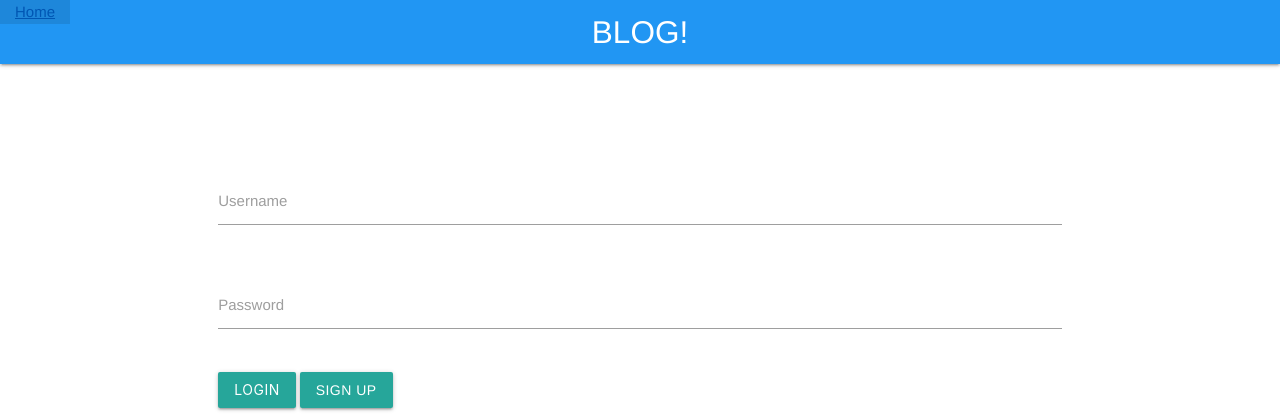
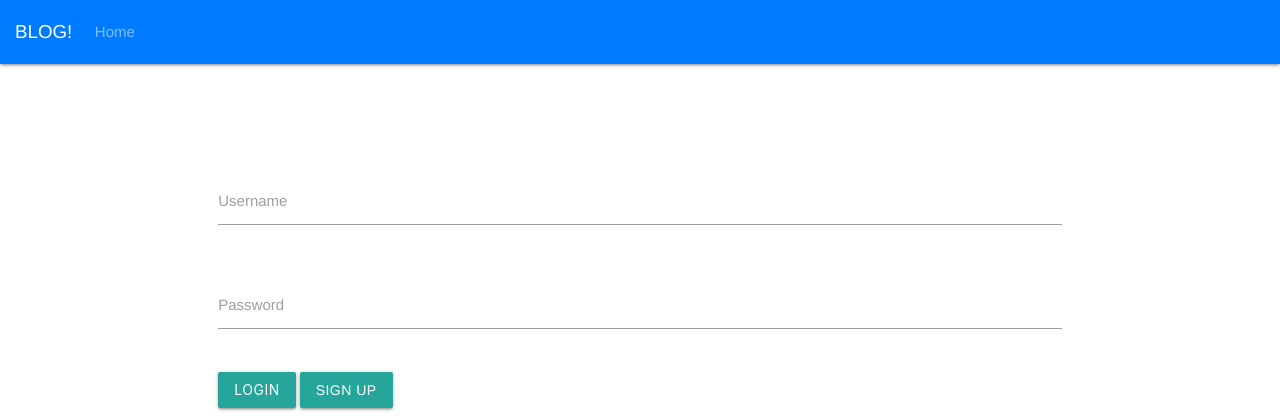
Before and after one commit to ravenusmc/blog, a PHP site: page /index.php in a window 1280 px wide. Shown: the top 420 px of the page. Run offline with PHP 8.4, Linux system fonts and the light colour scheme; data that the repository does not hold is empty; some libraries are stand-ins or nearby versions.

Commit message:
added new navbar

```diff
--- a/view/header.php
+++ b/view/header.php
@@ -21,17 +21,26 @@
 </head>
 <body>
   <div class="navbar-fixed">
-  <nav>
-    <div class="nav-wrapper blue">
-      <a href="#" class="brand-logo center">BLOG!</a>
-      <ul id="nav-mobile" class="left hide-on-med-and-down">
-        <li><a href="badges.html">Home</a></li>
+
+    <nav class="navbar navbar-expand-lg navbar-dark bg-primary">
+      <a class="navbar-brand" href="#">BLOG!</a>
+      <button class="navbar-toggler" type="button" data-toggle="collapse" data-target="#navbarNavDropdown" aria-controls="navbarNavDropdown" aria-expanded="false" aria-label="Toggle navigation">
+        <span class="navbar-toggler-icon"></span>
+      </button>
+      <div class="collapse navbar-collapse" id="navbarNavDropdown">
+        <ul class="navbar-nav">
+          <li class="nav-item">
+            <a class="nav-link" href="#">Home<span class="sr-only">(current)</span></a>
+          </li>
+          <li class="nav-item">
             <?php if ($navbar == True) : ?>
-          <li><a href="../logout.php">Log Out</a></li>
+              <a class="nav-link" href="../logout.php">Log Out</a>
             <?php endif; ?>
+          </li>
         </ul>
       </div>
     </nav>
+
   </div>
 
 
```
Lines whose indentation alone changed are shown as unchanged.
